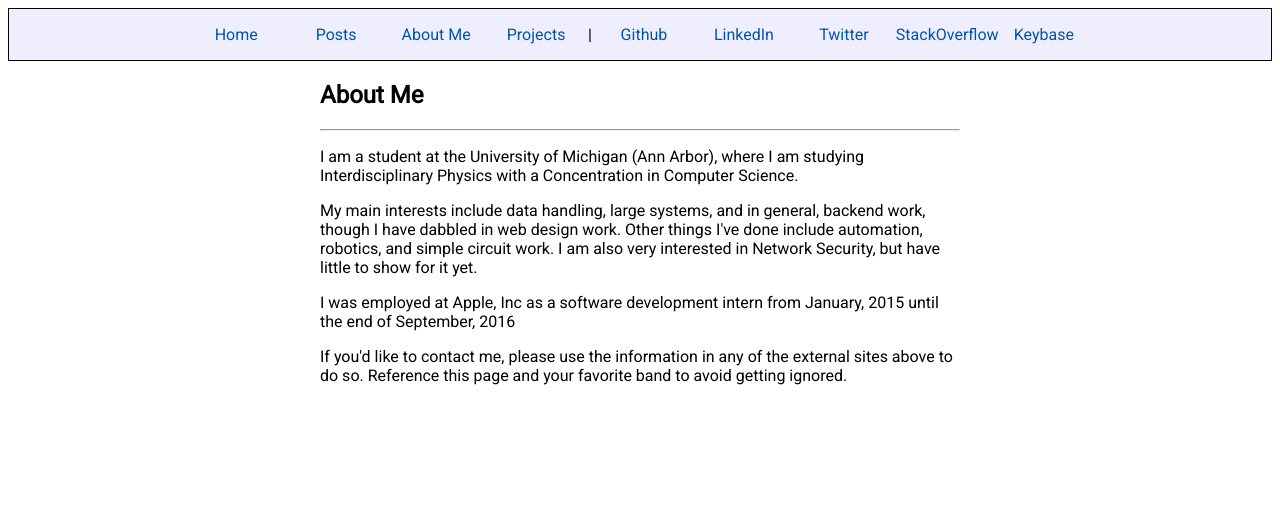
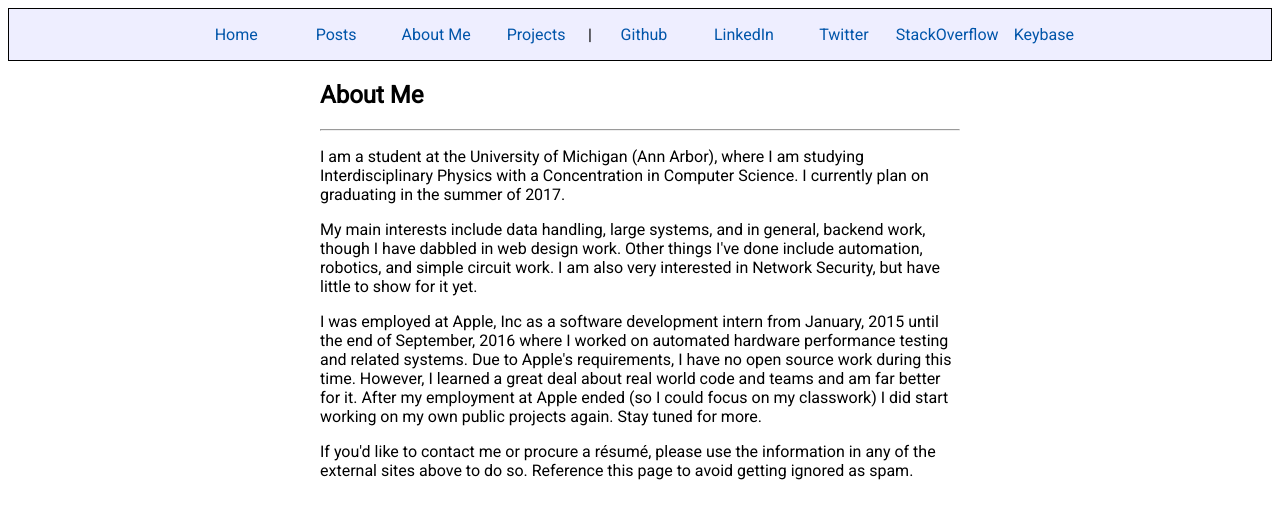
Before and after one commit to biggerfisch/website_v17, a Jekyll site: the page built from about-me/index.html, in a window 1280 px wide. Shown: the top 519 px of the page. Built offline with Jekyll 4.4.1, drawn with Linux system fonts in a browser that asks for light colours.

Commit message:
Update about-me, title, and Gemfile

```diff
--- a/_includes/header.html
+++ b/_includes/header.html
@@ -1,5 +1,6 @@
 <head>
-    <title>Avery J Fischer</title>
+    <title>{{ page.title }} :: Avery J Fischer</title>
     <link rel="stylesheet" href="{{ "/css/main.css" | relative_url }}" type="text/css">
     <link href="https://fonts.googleapis.com/css?family=Roboto" rel="stylesheet">
+    {% seo title=false %}
 </head>
--- a/about-me/index.html
+++ b/about-me/index.html
@@ -2,11 +2,11 @@
 layout: main
 title: "About Me"
 ---
-<p>I am a student at the University of Michigan (Ann Arbor), where I am studying Interdisciplinary Physics with a Concentration in Computer Science.</p>
+<p>I am a student at the University of Michigan (Ann Arbor), where I am studying Interdisciplinary Physics with a Concentration in Computer Science. I currently plan on graduating in the summer of 2017.</p>
 
 <p>My main interests include data handling, large systems, and in general, backend work, though I have dabbled in web design work. Other things I've done include automation, robotics, and simple circuit work.
     I am also very interested in Network Security, but have little to show for it yet. </p>
 
-<p>I was employed at Apple, Inc as a software development intern from January, 2015 until the end of September, 2016</p>
+<p>I was employed at Apple, Inc as a software development intern from January, 2015 until the end of September, 2016 where I worked on automated hardware performance testing and related systems. Due to Apple's requirements, I have no open source work during this time. However, I learned a great deal about real world code and teams and am far better for it. After my employment at Apple ended (so I could focus on my classwork) I did start working on my own public projects again. Stay tuned for more.</p>
 
-<p>If you'd like to contact me, please use the information in any of the external sites above to do so. Reference this page and your favorite band to avoid getting ignored.</p>
+<p>If you'd like to contact me or procure a résumé, please use the information in any of the external sites above to do so. Reference this page to avoid getting ignored as spam.</p>
```
Also changed, not shown: Gemfile (added, +9 -0 lines), Gemfile.lock (added).
